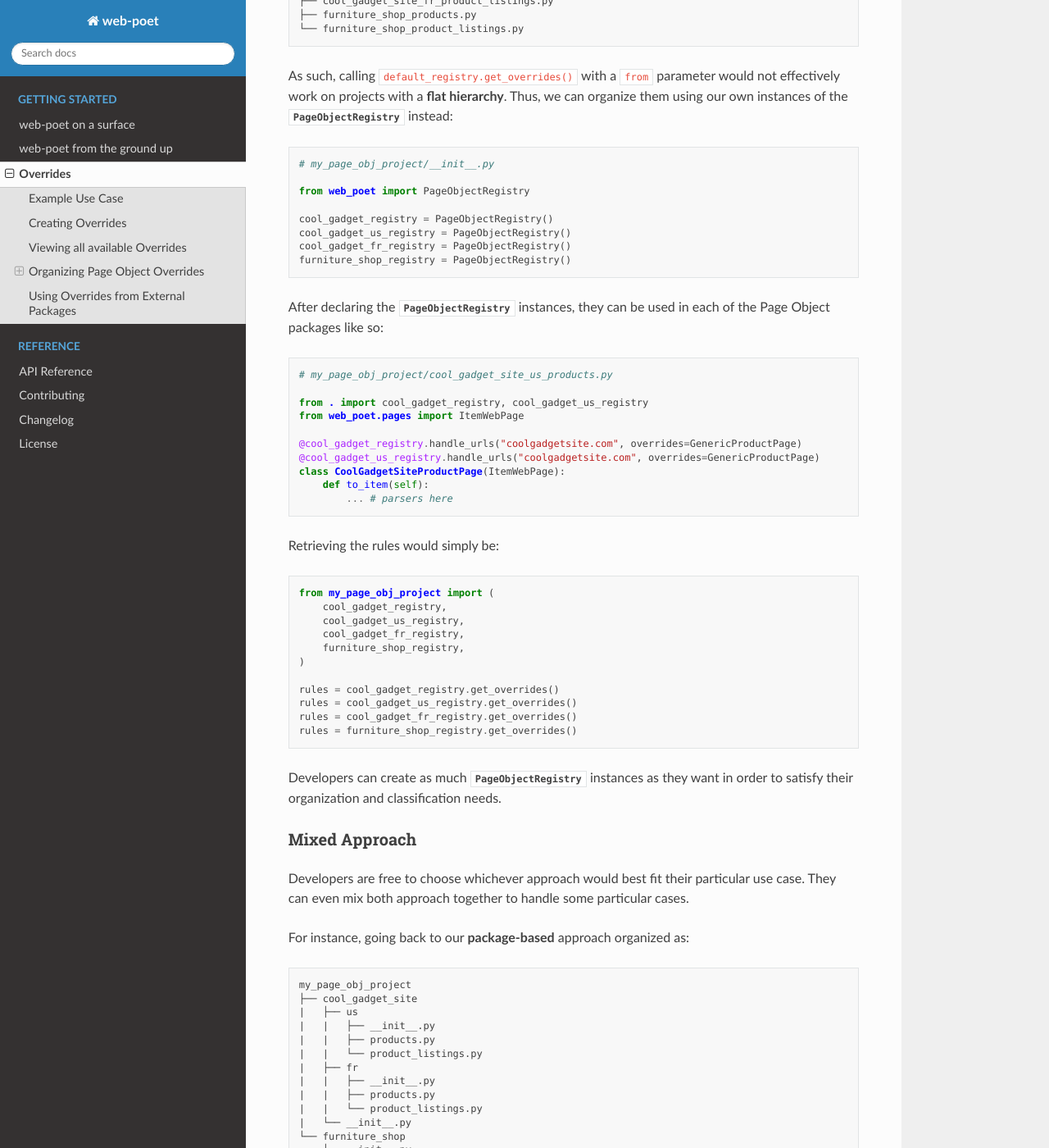
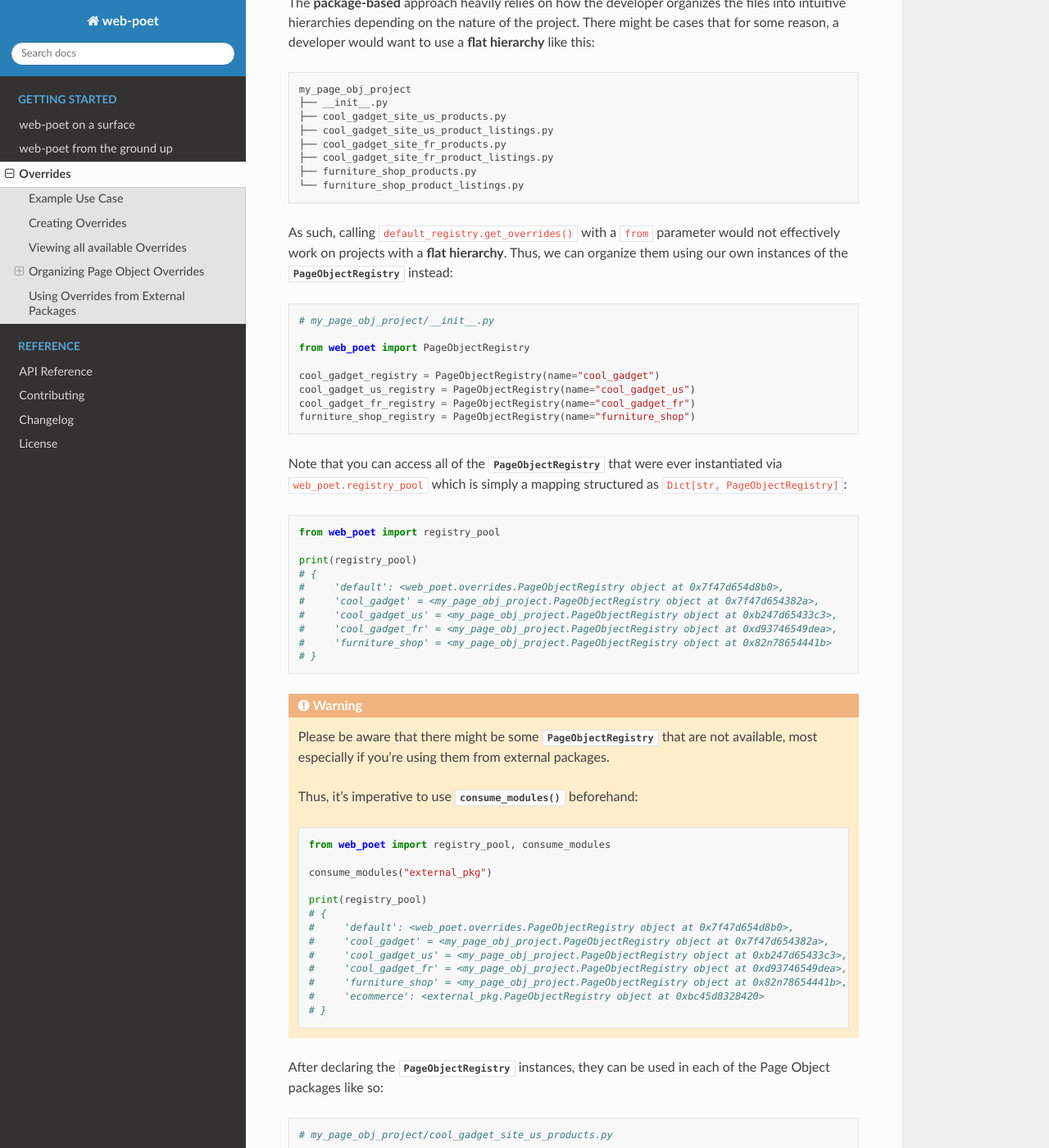
Before and after one commit to scrapinghub/web-poet, a Sphinx documentation site: the page built from docs/intro/overrides.rst, in a window 1280 px wide and 1400 px high, scrolled down 5759 px. Shown: the whole window at 82% size. Built offline with Sphinx 7.4.7 and the Read the Docs theme 2.0.0, drawn with Linux system fonts in a browser that asks for light colours; some of the changed text lies outside the part shown.

Commit message:
introduce concept of 'registry_pool' to access all PageObjectRegistry instances

```diff
--- a/docs/intro/overrides.rst
+++ b/docs/intro/overrides.rst
@@ -105,8 +105,8 @@ code example below:
     from web_poet.pages import ItemWebPage
     from web_poet import PageObjectRegistry
 
-    primary_registry = PageObjectRegistry()
-    secondary_registry = PageObjectRegistry()
+    primary_registry = PageObjectRegistry(name="primary")
+    secondary_registry = PageObjectRegistry(name="secondary")
 
     class GenericProductPage(ItemWebPage):
         def to_item(self):
@@ -196,11 +196,22 @@ like ``web_poet my_project.page_objects`` would produce the following:
 
 .. code-block::
 
-    Use this                                              instead of                                  for the URL patterns                                                 except for the patterns      with priority  meta
-    ----------------------------------------------------  ------------------------------------------  --------------------------------------                               -------------------------  ---------------  ------
-    my_project.page_objects.ExampleProductPage            my_project.page_objects.GenericProductPage  ['example.com']                                                      []                                     500  {}
-    my_project.page_objects.AnotherExampleProductPage     my_project.page_objects.GenericProductPage  ['anotherexample.com']                                               ['/digital-goods/']                    500  {}
-    my_project.page_objects.DualExampleProductPage        my_project.page_objects.GenericProductPage  ['dualexample.com/shop/?product=*', 'dualexample.net/store/?pid=*']  []                                     500  {}
+    Registry   Use this                                              instead of                                  for the URL patterns                                                 except for the patterns      with priority  meta
+    ---------  ----------------------------------------------------  ------------------------------------------  -------------------------------------------------------------------  -------------------------  ---------------  ------
+    default    my_project.page_objects.ExampleProductPage            my_project.page_objects.GenericProductPage  ['example.com']                                                      []                                     500  {}
+    default    my_project.page_objects.AnotherExampleProductPage     my_project.page_objects.GenericProductPage  ['anotherexample.com']                                               ['/digital-goods/']                    500  {}
+    default    my_project.page_objects.DualExampleProductPage        my_project.page_objects.GenericProductPage  ['dualexample.com/shop/?product=*', 'dualexample.net/store/?pid=*']  []                                     500  {}
+
+You can also filter them via the **name** of :class:`~.PageObjectRegistry`. For example,
+invoking ``web_poet my_project.page_objects --registry_name=custom`` would produce
+something like:
+
+.. code-block::
+
+    Registry    Use this                                              instead of                                  for the URL patterns    except for the patterns      with priority  meta
+    ----------  ----------------------------------------------------  ------------------------------------------  ----------------------  -------------------------  ---------------  ------
+    custom      my_project.page_objects.CustomProductPage             my_project.page_objects.GenericProductPage  ['example.com']         []                                     500  {}
+    custom      my_project.page_objects.AnotherCustomProductPage      my_project.page_objects.GenericProductPage  ['anotherexample.com']  ['/digital-goods/']                    500  {}
 
 Organizing Page Object Overrides
 --------------------------------
@@ -320,10 +331,52 @@ organize them using our own instances of the :class:`~.PageObjectRegistry` inste
 
     from web_poet import PageObjectRegistry
 
-    cool_gadget_registry = PageObjectRegistry()
-    cool_gadget_us_registry = PageObjectRegistry()
-    cool_gadget_fr_registry = PageObjectRegistry()
-    furniture_shop_registry = PageObjectRegistry()
+    cool_gadget_registry = PageObjectRegistry(name="cool_gadget")
+    cool_gadget_us_registry = PageObjectRegistry(name="cool_gadget_us")
+    cool_gadget_fr_registry = PageObjectRegistry(name="cool_gadget_fr")
+    furniture_shop_registry = PageObjectRegistry(name="furniture_shop")
+
+Note that you can access all of the :class:`~.PageObjectRegistry` that were
+ever instantiated via ``web_poet.registry_pool`` which is simply a mapping
+structured as ``Dict[str, PageObjectRegistry]``:
+
+.. code-block:: python
+
+    from web_poet import registry_pool
+
+    print(registry_pool)
+    # {
+    #     'default': <web_poet.overrides.PageObjectRegistry object at 0x7f47d654d8b0>,
+    #     'cool_gadget' = <my_page_obj_project.PageObjectRegistry object at 0x7f47d654382a>,
+    #     'cool_gadget_us' = <my_page_obj_project.PageObjectRegistry object at 0xb247d65433c3>,
+    #     'cool_gadget_fr' = <my_page_obj_project.PageObjectRegistry object at 0xd93746549dea>,
+    #     'furniture_shop' = <my_page_obj_project.PageObjectRegistry object at 0x82n78654441b>
+    # }
+
+.. warning::
+
+    Please be aware that there might be some :class:`~.PageObjectRegistry`
+    that are not available, most especially if you're using them from external
+    packages.
+
+    Thus, it's imperative to use :func:`~.web_poet.overrides.consume_modules`
+    beforehand:
+
+    .. code-block:: python
+
+        from web_poet import registry_pool, consume_modules
+
+        consume_modules("external_pkg")
+
+        print(registry_pool)
+        # {
+        #     'default': <web_poet.overrides.PageObjectRegistry object at 0x7f47d654d8b0>,
+        #     'cool_gadget' = <my_page_obj_project.PageObjectRegistry object at 0x7f47d654382a>,
+        #     'cool_gadget_us' = <my_page_obj_project.PageObjectRegistry object at 0xb247d65433c3>,
+        #     'cool_gadget_fr' = <my_page_obj_project.PageObjectRegistry object at 0xd93746549dea>,
+        #     'furniture_shop' = <my_page_obj_project.PageObjectRegistry object at 0x82n78654441b>,
+        #     'ecommerce': <external_pkg.PageObjectRegistry object at 0xbc45d8328420>
+        # }
 
 After declaring the :class:`~.PageObjectRegistry` instances, they can be used
 in each of the Page Object packages like so:
@@ -412,7 +465,7 @@ our Override Rules.
 
     from web_poet import PageObjectRegistry
 
-    product_listings_registry = PageObjectRegistry()
+    product_listings_registry = PageObjectRegistry(name="product_listings")
 
 Using the additional registry instance above, we'll use it to provide another
 annotation for the Page Objects in each of the ``product_listings.py`` module.
@@ -477,7 +530,7 @@ packages** in your project, you can do it like:
     # attribute of the registry even before calling `PageObjectRegistry.get_overrides()`
     consume_modules("ecommerce_page_objects", "gadget_sites_page_objects")
 
-    combined_registry = PageObjectRegistry()
+    combined_registry = PageObjectRegistry(name="combined")
     combined_registry.data = {
         # Since ecommerce_page_objects is using web_poet.default_registry, then
         # it functions like a global registry which we can access as:
```
Also changed, not shown: web_poet/__init__.py (+13 -1 lines), 4 other files.
